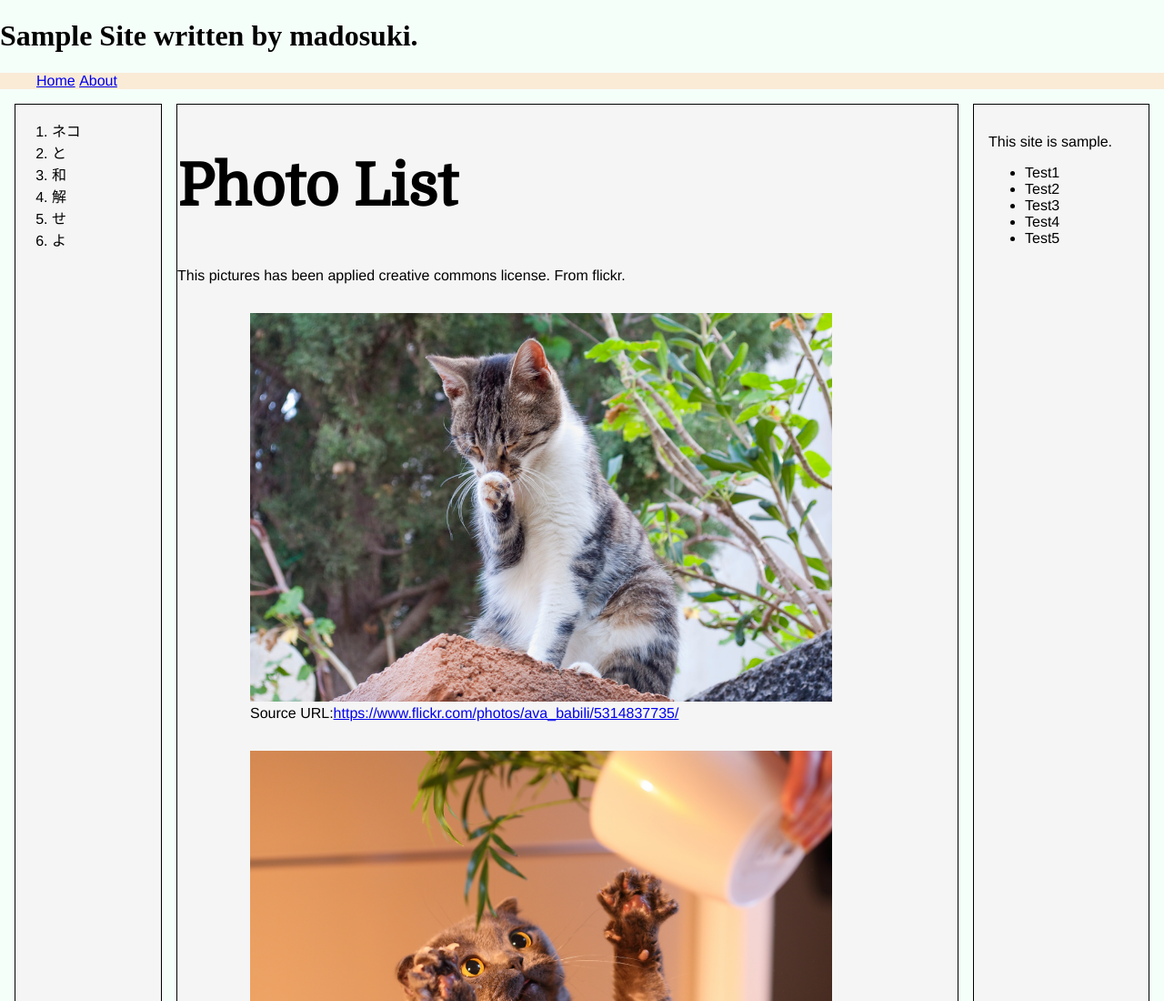
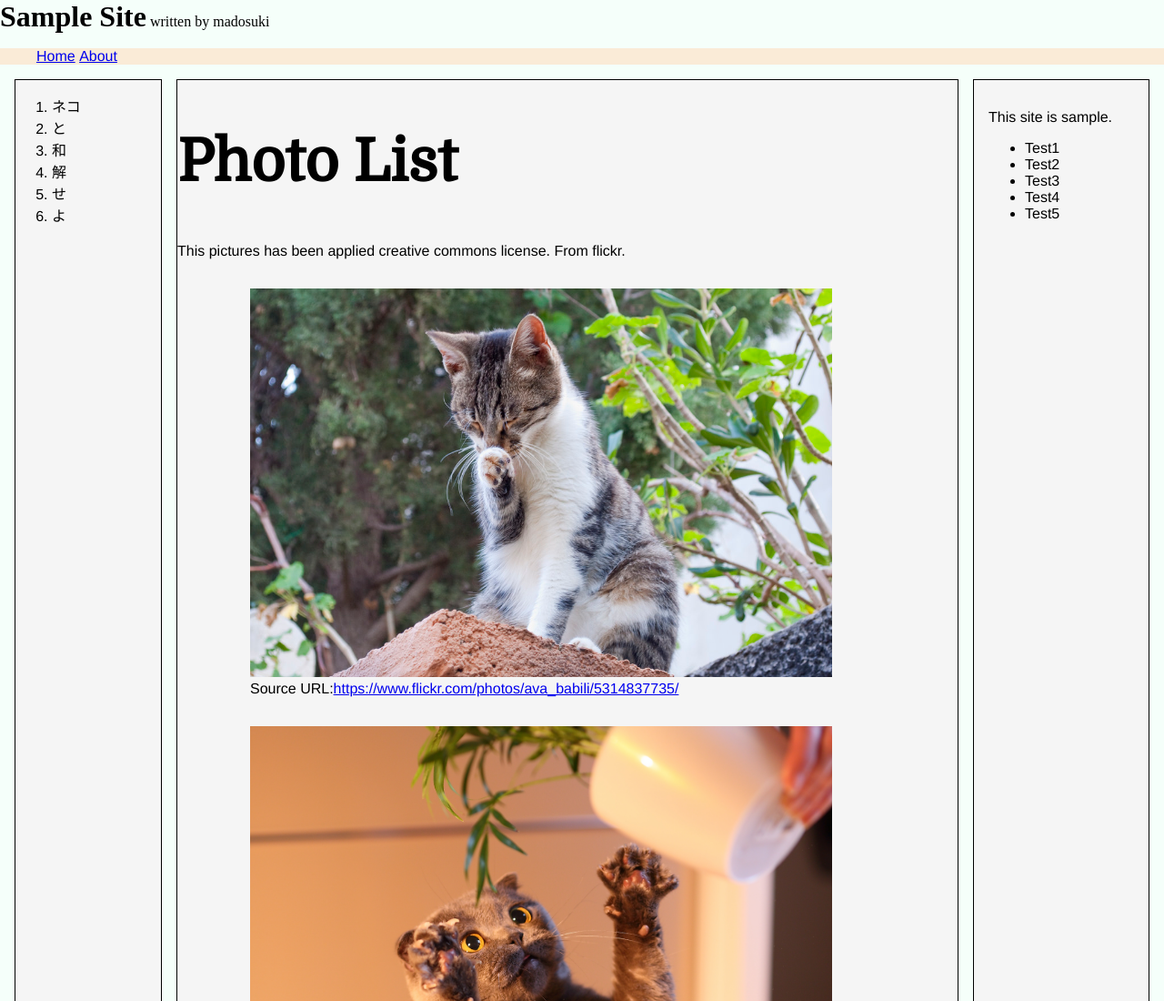
Before and after one commit to madosuki/samplepage, a plain HTML site: page index.html in a window 1280 px wide. Shown: the top 1100 px of the page at 91% size. Drawn offline with Linux system fonts and the light colour scheme.

Commit message:
change id=heado to class=head

```diff
--- a/css/style.css
+++ b/css/style.css
@@ -7,8 +7,9 @@ body {
     font-family: Helvetica, Arial, "游ゴシック", "Yu Gothic", "メイリオ", Meiryo, sans-serif, serif;
 }
 
-#head {
+.head {
     font-family: 'Times New Roman', Times, serif;
+    display: inline;
 }
 
 nav {
--- a/index.html
+++ b/index.html
@@ -11,7 +11,7 @@
 <body>
 
     <footer>
-        <h1 id="head">Sample Site written by madosuki.</h1>
+        <h1 class="head">Sample Site</h1><div class="head"> written by madosuki</div>
     </footer>
 
     <!-- navigation menu -->
```
